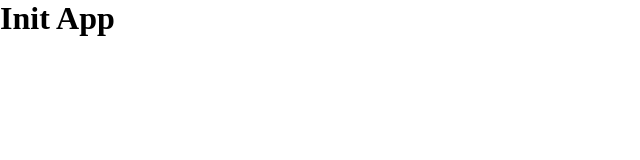
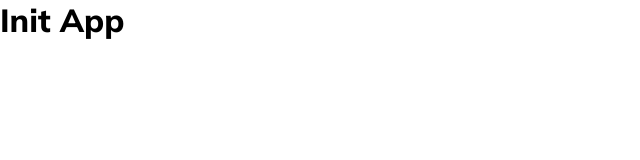
Before and after one commit to codechappie/init-web-app, a React (Create React App) app: page / in a window 1280 px wide. Shown: the top 160 px of the page, without its empty margins (0-640 px from the left). Built offline with nearby package versions, Linux system fonts and the light colour scheme.

Commit message:
upload web app base

```diff
--- a/src/assets/css/general.css
+++ b/src/assets/css/general.css
@@ -6,4 +6,5 @@
     user-select: none;
     -moz-user-select: none;
     -webkit-user-select: none;
+    font-family: 'Mulish', sans-serif;
 }
```
